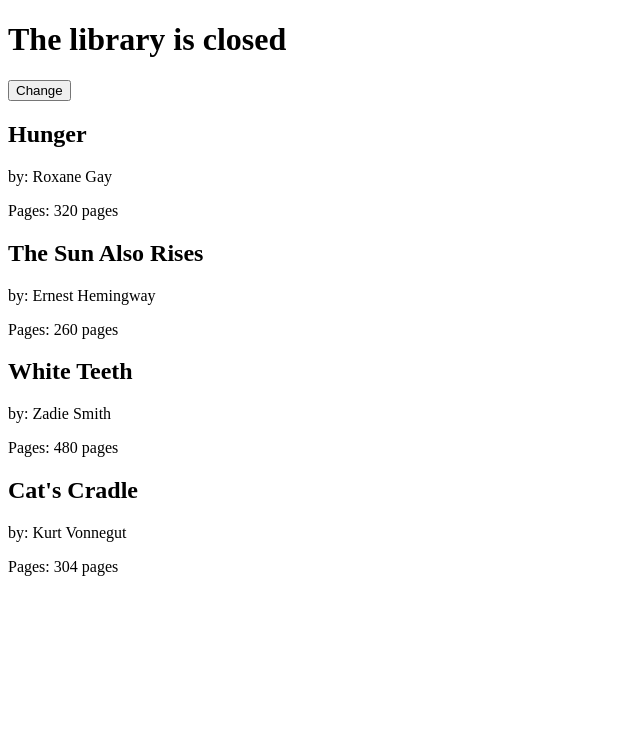
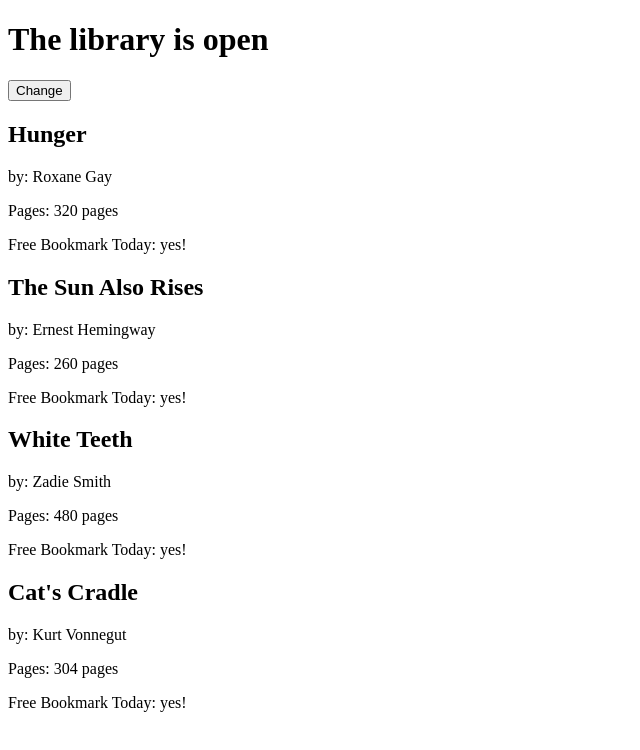
Before and after one commit to liaindev/react-essential-training-on-linkedin, a React (Create React App) app: page / in a window 1280 px wide. Shown: the top 750 px of the page, without its empty margins (0-640 px from the left). Built offline with nearby package versions, Linux system fonts and the light colour scheme.

Commit message:
Pass state as props

```diff
--- a/src/index.js
+++ b/src/index.js
@@ -1,7 +1,6 @@
 import React, { Component } from 'react';
 import { render } from 'react-dom';
 
-// create an array of objects
 let bookList = [
   {"title": "Hunger", "author": "Roxane Gay", "pages": 320},
   {"title": "The Sun Also Rises", "author": "Ernest Hemingway", "pages": 260},
@@ -9,37 +8,32 @@ let bookList = [
   {"title": "Cat's Cradle", "author": "Kurt Vonnegut", "pages": 304}
 ]
 
-// create a new component as an arrow function with 3 properties
-const Book = ({title, author, pages}) => {
+const Book = ({title, author, pages, freeBookmark}) => {
   return (
     <section>
       <h2>{title}</h2>
       <p>by: {author}</p>
       <p>Pages: {pages} pages</p>
+      <p>Free Bookmark Today: {freeBookmark ? 'yes!' : 'no!'}</p>
     </section>
   )
 }
 
 class Library extends Component {
-  // the same as this.state = { open: false }
-  state = { open: false }
+  state = {
+    open: true,
+    freeBookmark: true
+  }
 
-  /* we need to bind this for toggleOpenClosed before the constructor,
-  but we can also do it using an arrow function,
-  because arrow function will automatically bind this inside the context of this function */
   toggleOpenClosed = () => {
-    // setState is asynchronous. Instead of object we are going to use a callback function
-    // prevState returns the object, so the object should be wrapped in another set of enclosing parentheses ()
     this.setState(prevState => ({
       open: !prevState.open
     }))
   }
 
   render () {
-    // state is just an object and it has as many keys as you set up
     console.log(this.state)
 
-    // use ES6 destructuring
     const { books } = this.props
     return (
       <div>
@@ -50,7 +44,9 @@ class Library extends Component {
                     key={i}
                     title={book.title}
                     author={book.author}
-                    pages={book.pages}/>
+                    pages={book.pages}
+                    // pass down freeBoomark from state
+                    freeBookmark={this.state.freeBookmark}/>
         )}
       </div>
     )
```
